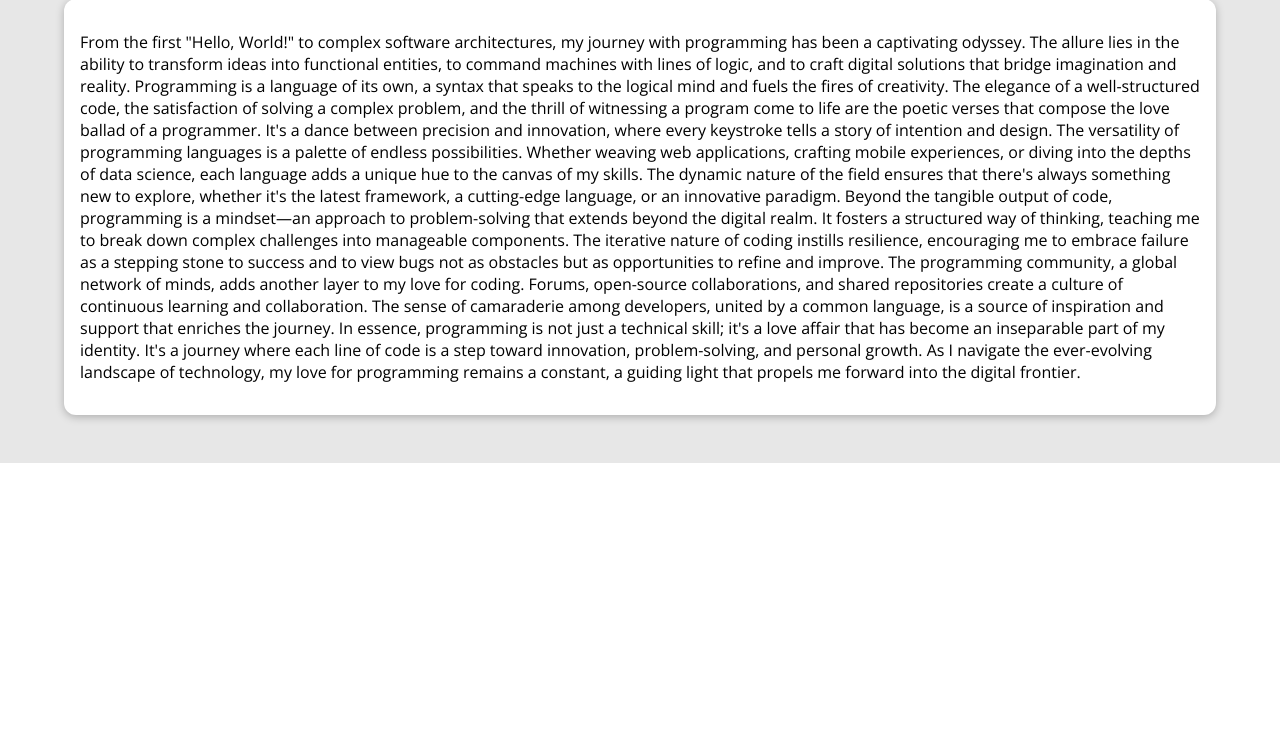
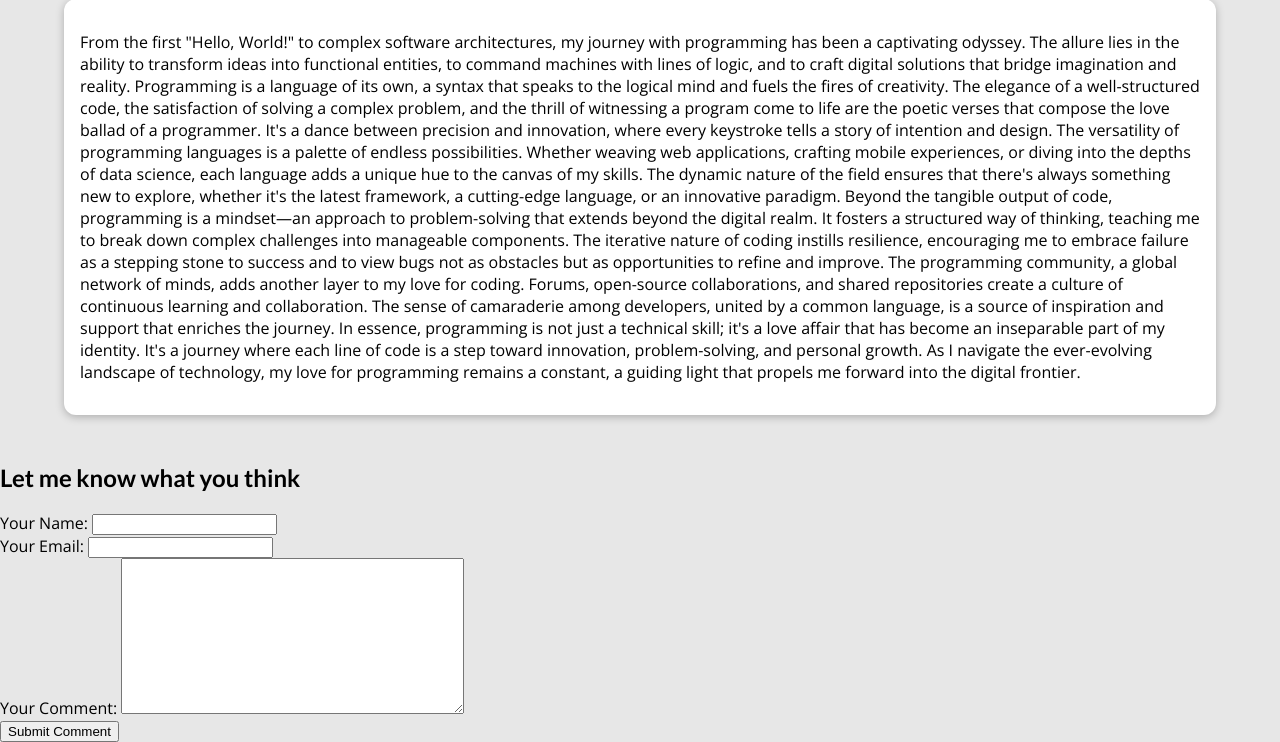
Before and after one commit to dortal721/blog_site, a Django app: a page that uses blog/templates/blog/post-detail.html in a window 1280 px wide. Shown: the part 529-1271 px from the top of the page. Before the commit the page ends 992 px from the top, so only its background shows below. Run offline with Django 4.2, Linux system fonts and the light colour scheme; data comes from the database, SQL or seed files in the repository; data that the repository does not hold is empty.

Commit message:
Integrated comments

```diff
--- /dev/null
+++ b/blog/forms.py
@@ -0,0 +1,12 @@
+from .models import Comment
+from django import forms
+
+class CommentForm(forms.ModelForm):
+    class Meta:
+        model = Comment
+        fields = ['user_name', 'user_email', 'content']
+        labels = {
+            'user_name': 'Your Name',
+            'user_email': 'Your Email',
+            'content': 'Your Comment'
+        }
--- a/blog/models.py
+++ b/blog/models.py
@@ -44,3 +44,17 @@ class Post(models.Model):
 
     def __str__(self):
         return self.title
+
+class Comment(models.Model):
+    user_name = models.CharField(max_length=100)
+    user_email = models.EmailField()
+    content = models.TextField(max_length=750)
+    post_id = models.ForeignKey(Post, on_delete=models.CASCADE, related_name="comments")
+    created_date = models.DateTimeField(editable=False)
+
+    def __str__(self):
+        return self.content
+
+    def save(self, *args, **kwargs):
+        self.created_date = datetime.now()
+        super().save(*args, **kwargs)
--- a/blog/templates/blog/post-detail.html
+++ b/blog/templates/blog/post-detail.html
@@ -23,4 +23,31 @@
     <main>
         <p>{{ blog_data.content|linebreaks }}</p>
     </main>
+
+    <section id="comments">
+        <ul>
+            {% for comment in comments %}
+                <li>
+                    <h2>{{ comment.user_name }} | {{ comment.user_email }} </h2>
+                    <p>{{ comment.content }}<p>
+                </li>
+            {% endfor %}
+        </ul>
+    </section>
+
+    <section id="comment_form">
+        <h2>Let me know what you think</h2>
+        <form action={% url "single_post" blog_data.slug %} method="POST">
+            {% csrf_token %}
+            {% for form_field in comment_form %}
+                <div class="form-control">
+                    {{ form_field.label_tag }}
+                    {{ form_field }}
+                    {{ form_field.errors }}
+                </div>
+        {% endfor %}
+        <button>Submit Comment</button>
+        </form>
+    </section>
+
 {% endblock %}
--- a/blog/urls.py
+++ b/blog/urls.py
@@ -2,7 +2,7 @@ from django.urls import path
 from . import views
 
 urlpatterns = [
-    path('', views.index, name='index_page'),
-    path('all-posts', views.all_posts, name='all_posts'),
-    path('all_posts/<slug:slug>', views.single_post, name='single_post')
+    path('', views.IndexView.as_view(), name='index_page'),
+    path('all-posts', views.AllPostsView.as_view(), name='all_posts'),
+    path('all_posts/<slug:slug>', views.SinglePostView.as_view(), name='single_post')
 ]
--- a/blog/views.py
+++ b/blog/views.py
@@ -1,18 +1,55 @@
 import datetime
+from typing import Any
+from django.db.models.query import QuerySet
 from django.shortcuts import render
+from django.views.generic import ListView
+from django.views import View
+from django.http import HttpResponseRedirect
+from django.urls import reverse
+
 from .models import Post
+from .forms import CommentForm
 
+class IndexView(ListView):
+    template_name = 'blog/index.html'
+    model = Post
+    ordering = ["-created_date"]
+    context_object_name = "latest_posts"
 
-# Create your views here.
-def index(request):
-    latest_posts = Post.objects.all().order_by("created_date")
+    def get_queryset(self):
+        return super().get_queryset()[:3]
 
-    return render(request, 'blog/index.html', {'latest_posts': latest_posts})
+class AllPostsView(ListView):
+    template_name = 'blog/all-posts.html'
+    model = Post
+    ordering = ["-created_date"]
+    context_object_name = "posts"
 
-def all_posts(request):
-    return render(request, 'blog/all-posts.html', {'posts': Post.objects.all()})
+class SinglePostView(View):
+    def get(self, request, slug):
+        cur_post = Post.objects.get(slug=slug)
 
-def single_post(request, slug):
-    cur_post = Post.objects.get(slug=slug)
+        return render(request, 'blog/post-detail.html',
+                      {'blog_data': cur_post,
+                       'comment_form': CommentForm(),
+                       'comments': cur_post.comments.all()})
 
-    return render(request, 'blog/post-detail.html', {'blog_data': cur_post})
+    def post(self, request, slug):
+        comment_form = CommentForm(request.POST)
+
+        if comment_form.is_valid():
+            cur_comment = comment_form.save(commit=False)
+
+            # assigning post id by slug
+            cur_post = Post.objects.get(slug=slug)
+            cur_comment.post_id = cur_post
+
+            cur_comment.save()
+
+            # redirecting a GET request to the original page
+            return HttpResponseRedirect(reverse("single_post", args=[slug]))
+
+        return render(request, 'blog/post-detail.html',
+                          {'blog_data': cur_post,
+                           'comment_form': comment_form,
+                           'comments': cur_post.cur_post.comments.all()})
```
Also changed, not shown: blog/migrations/0002_alter_post_tags_comment.py (added).
